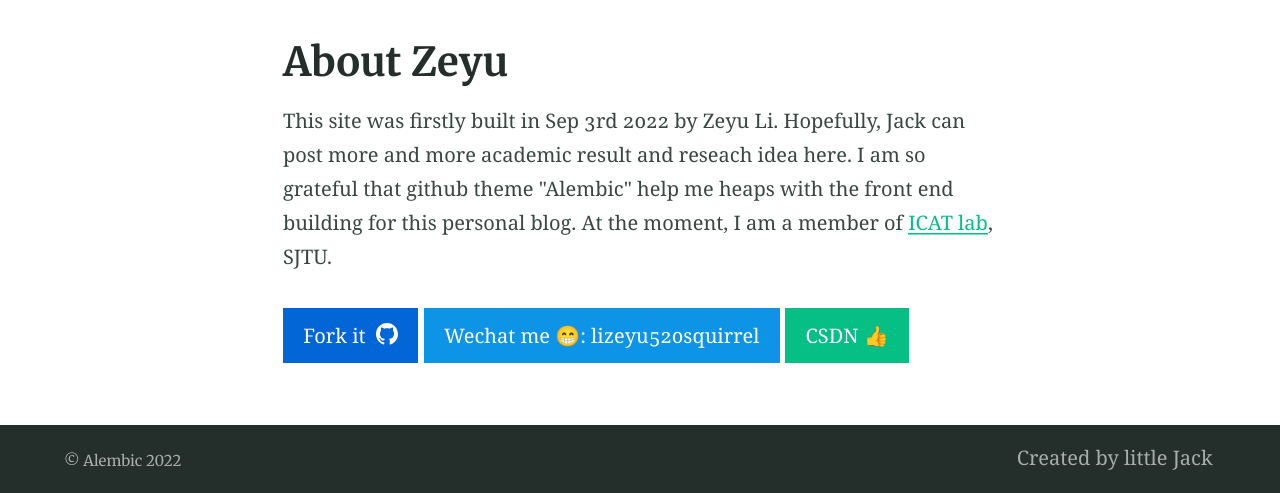
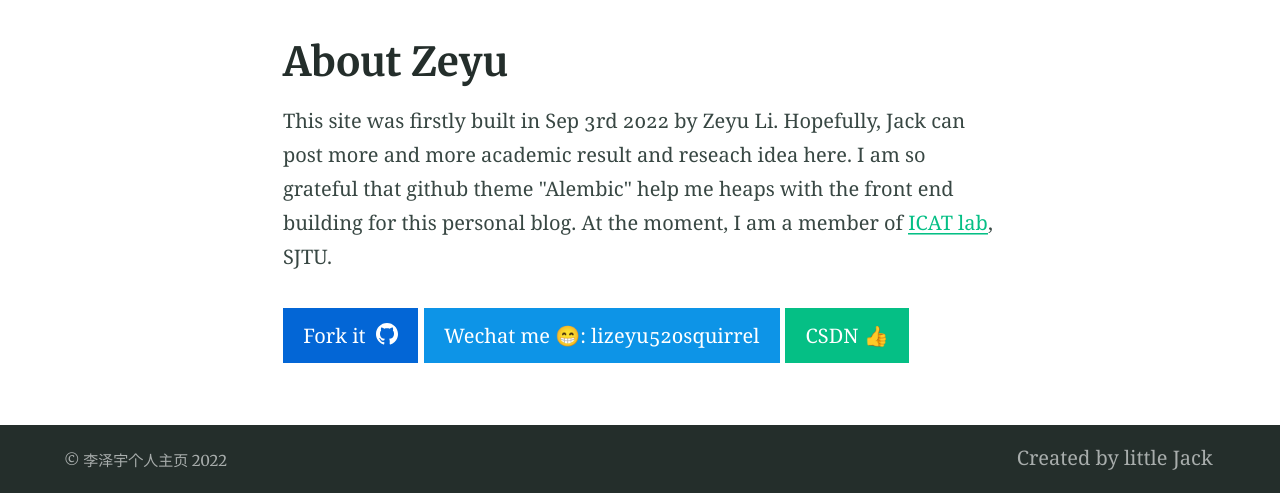
Before and after one commit to lizeyujack/lizeyujack.github.io, a Jekyll site: the page built from index.md, in a window 1280 px wide. Shown: the part 424-917 px from the top of the page. Built offline with Jekyll 4.4.1, drawn with Linux system fonts in a browser that asks for light colours.

Commit message:
Update _config.yml

```diff
--- a/_config.yml
+++ b/_config.yml
@@ -93,7 +93,7 @@ defaults:
 # 7. Site settings
 encoding: utf-8 # Make sure the encoding is right
 lang: en-GB # Set the site language
-title: "Alembic" # Site name or title, also used in jekyll-seo-tag
+title: "李泽宇个人主页" # Site name or title, also used in jekyll-seo-tag
 logo: "/assets/logos/me.svg" # Site logo, also used in jekyll-seo-tag
 description: "This site was firstly built in Sep 3rd 2022 by Zeyu Li. Hopefully, Jack can post more and more academic result and reseach idea here. I am so grateful that github theme \"Alembic\" help me heaps with the front end building for this personal blog" # Site description and default description, also used in jekyll-seo-tag
 url: "https://lizeyujack.github.io" # Site url, also used in jekyll-seo-tag
```
